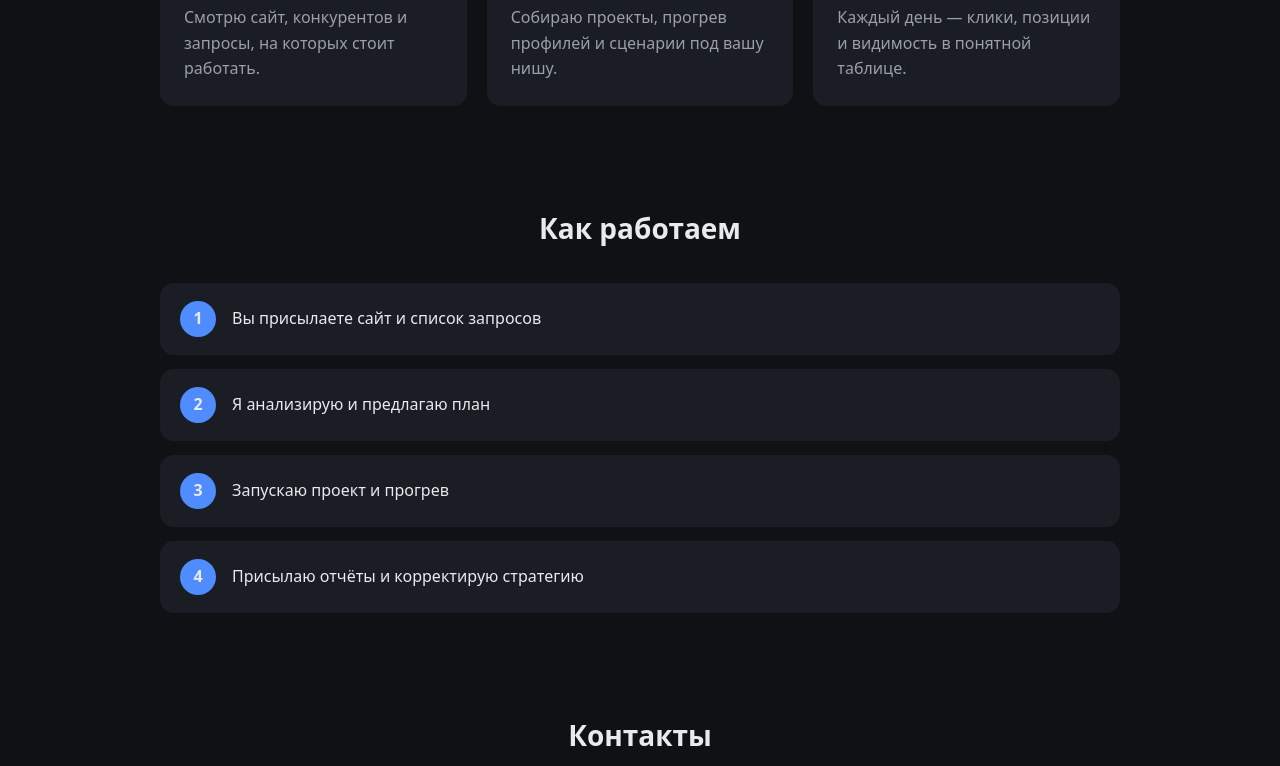
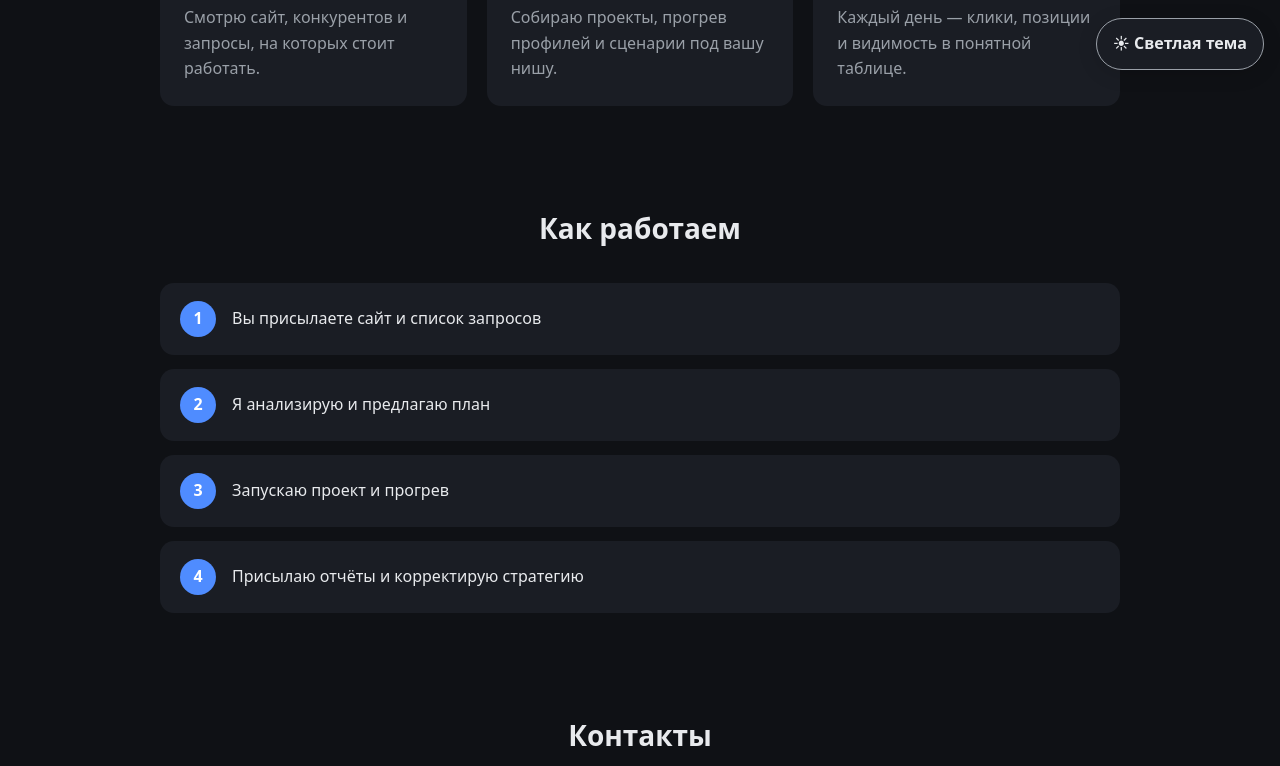
Before and after one commit to EugenyTMB/hexlet-vibecoding, a plain HTML site: page vizitka/index.html in a window 1280 px wide. Shown: the part 714-1480 px from the top of the page. Drawn offline with Linux system fonts and the light colour scheme.

Commit message:
Add persistent light and dark theme toggle to business card

```diff
--- a/vizitka/index.html
+++ b/vizitka/index.html
@@ -4,6 +4,15 @@
   <meta charset="UTF-8">
   <!-- Чтобы страница нормально выглядела на телефоне -->
   <meta name="viewport" content="width=device-width, initial-scale=1.0">
+  <script>
+    // Применяем сохранённую тему до отрисовки страницы.
+    try {
+      const savedTheme = localStorage.getItem('pf-studio-theme');
+      if (savedTheme === 'light' || savedTheme === 'dark') {
+        document.documentElement.dataset.theme = savedTheme;
+      }
+    } catch (error) { /* Тема работает и без доступа к хранилищу. */ }
+  </script>
   <title>Продвижение по поведенческим факторам</title>
 
   <!--
@@ -21,6 +30,35 @@
       --accent: #4f8cff;      /* акцентный цвет: кнопки, ссылки */
       --radius: 14px;         /* скругление углов */
     }
+
+    :root { color-scheme: dark; }
+    :root[data-theme="light"] {
+      color-scheme: light;
+      --bg: #f5f7fb;
+      --card: #ffffff;
+      --text: #172033;
+      --muted: #526077;
+      --accent: #2563eb;
+    }
+    .theme-toggle {
+      position: fixed;
+      right: max(16px, env(safe-area-inset-right));
+      bottom: max(16px, env(safe-area-inset-bottom));
+      z-index: 100;
+      min-width: 48px;
+      min-height: 48px;
+      padding: 12px 16px;
+      border: 1px solid var(--muted);
+      border-radius: 999px;
+      background: var(--card);
+      color: var(--text);
+      font: inherit;
+      font-weight: 600;
+      cursor: pointer;
+      box-shadow: 0 4px 20px #0002;
+    }
+    .theme-toggle:focus-visible { outline: 3px solid var(--accent); outline-offset: 4px; }
+    .steps .num { color: #fff; }
 
     /* ===== Сброс и базовые настройки ===== */
     * { box-sizing: border-box; }      /* размеры считаются вместе с padding — так проще */
@@ -118,7 +156,7 @@
       text-align: center;
       color: var(--muted);
       font-size: 14px;
-      padding: 30px 0;
+      padding: 30px 0 96px;
       border-top: 1px solid var(--card);
     }
 
@@ -147,6 +185,8 @@
   <meta name="twitter:image" content="https://eugenytmb.github.io/hexlet-vibecoding/vizitka/preview.png">
 </head>
 <body>
+  <button class="theme-toggle" id="theme-toggle" type="button" hidden
+          aria-label="Включить светлую тему" aria-pressed="false">☀ Светлая тема</button>
 
   <!-- Шапка: логотип и меню. Ссылки ведут к секциям по их id -->
   <header class="container header">
@@ -222,5 +262,27 @@
     6. На телефоне меню прячется — сделайте вместо него кнопку-бургер (понадобится немного JavaScript).
     7. Добавьте плавную прокрутку к секциям: html { scroll-behavior: smooth; }
   -->
+  <script>
+    (() => {
+      const button = document.getElementById('theme-toggle');
+      const root = document.documentElement;
+      function updateButton() {
+        const isLight = root.dataset.theme === 'light';
+        const label = isLight ? 'Включить тёмную тему' : 'Включить светлую тему';
+        button.textContent = isLight ? '☾ Тёмная тема' : '☀ Светлая тема';
+        button.setAttribute('aria-label', label);
+        button.setAttribute('title', label);
+        button.setAttribute('aria-pressed', String(isLight));
+      }
+      button.addEventListener('click', () => {
+        const theme = root.dataset.theme === 'light' ? 'dark' : 'light';
+        root.dataset.theme = theme;
+        try { localStorage.setItem('pf-studio-theme', theme); } catch (error) {}
+        updateButton();
+      });
+      updateButton();
+      button.hidden = false;
+    })();
+  </script>
 </body>
 </html>
```
